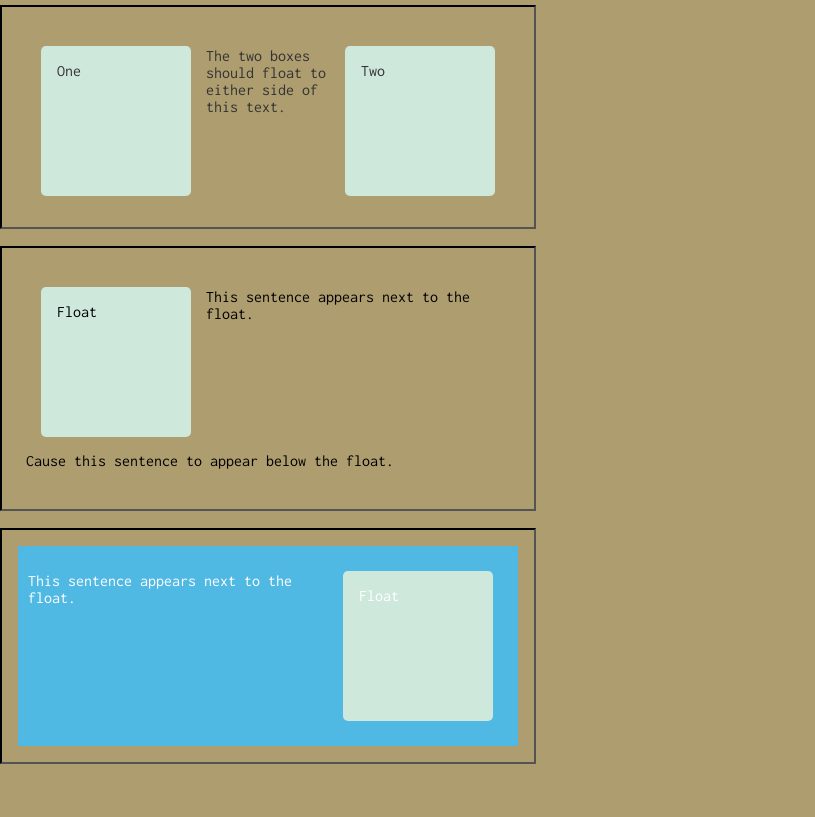
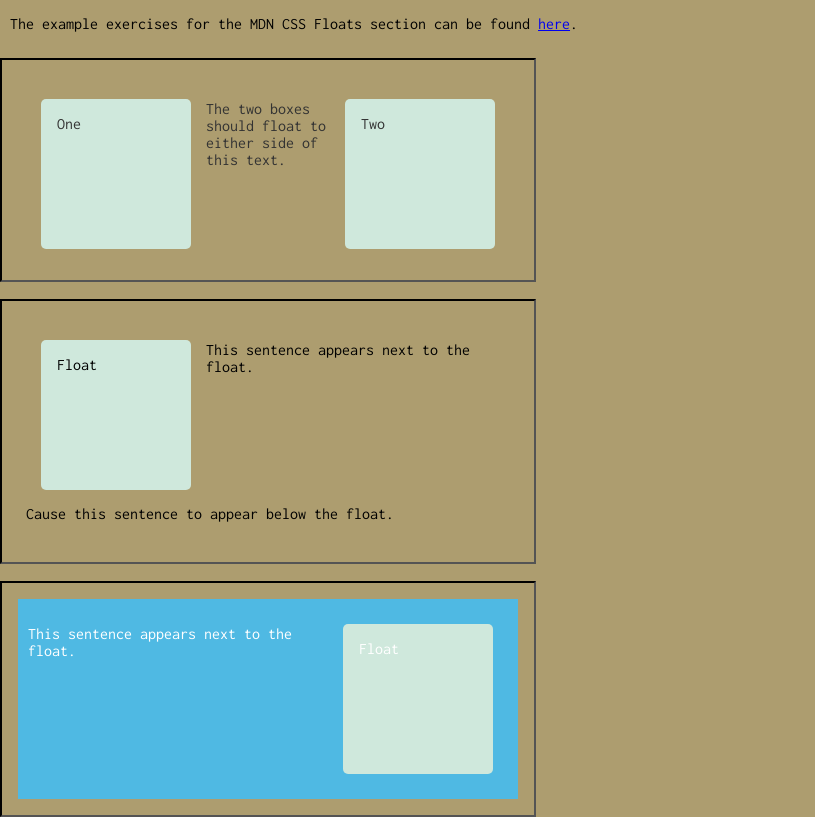
Before and after one commit to TXMack713/mdn-css-floats, a plain HTML site: page assessments.html in a window 1280 px wide. Shown: the part 49-866 px from the top of the page, without its empty margins (0-815 px from the left). Before the commit the page ends 813 px from the top, so only its background shows below. Drawn offline with Linux system fonts and the light colour scheme.

Commit message:
1 file modified

```diff
--- a/assessments.html
+++ b/assessments.html
@@ -16,6 +16,11 @@
     <header>
       <h1>MDN CSS Floats</h1>
     </header>
+
+    <p>
+      The example exercises for the MDN CSS Floats section can be found
+      <a href="index.html">here</a>.
+    </p>
 
     <div class="assessment1">
       <div class="box">
```
